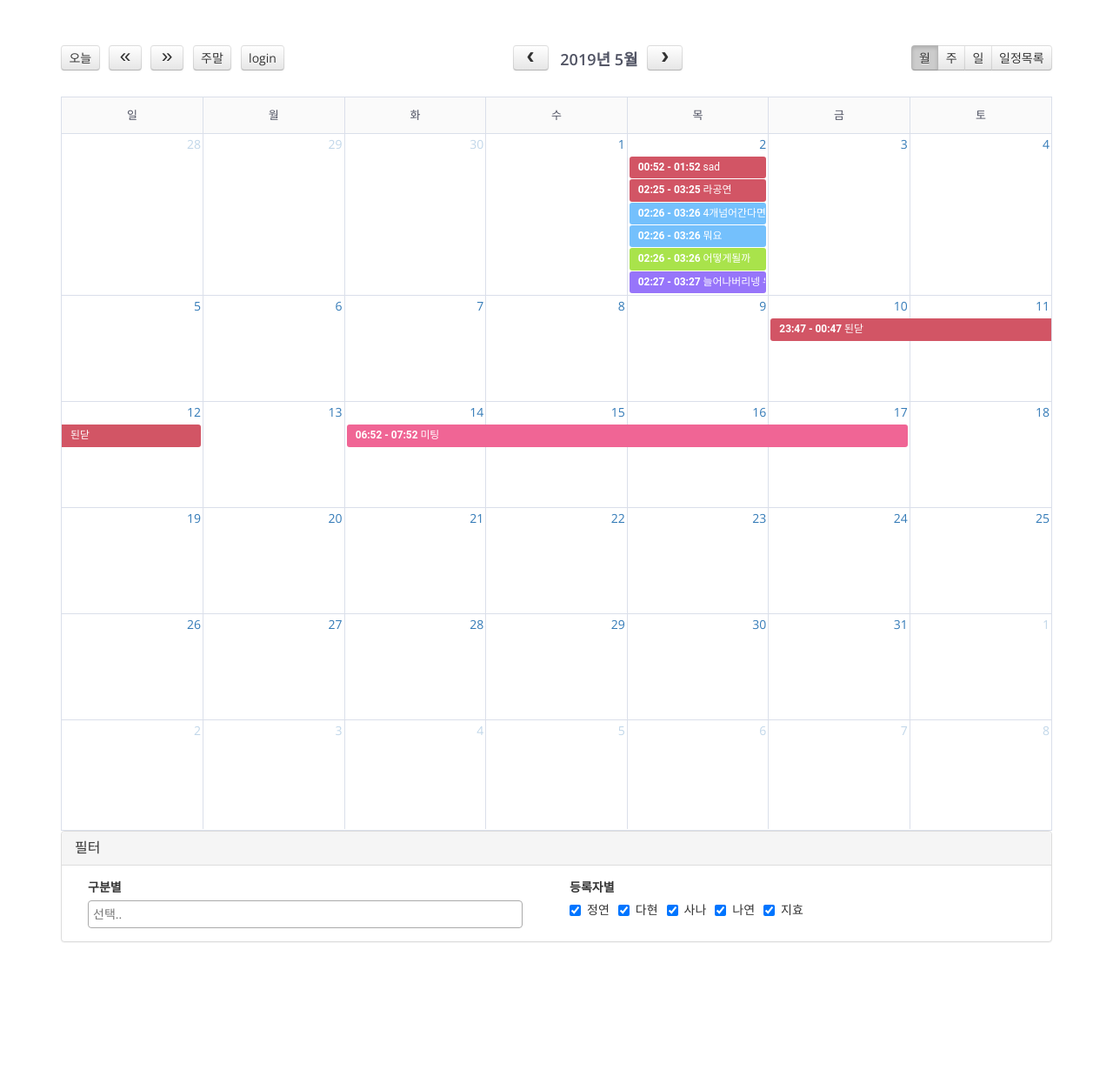
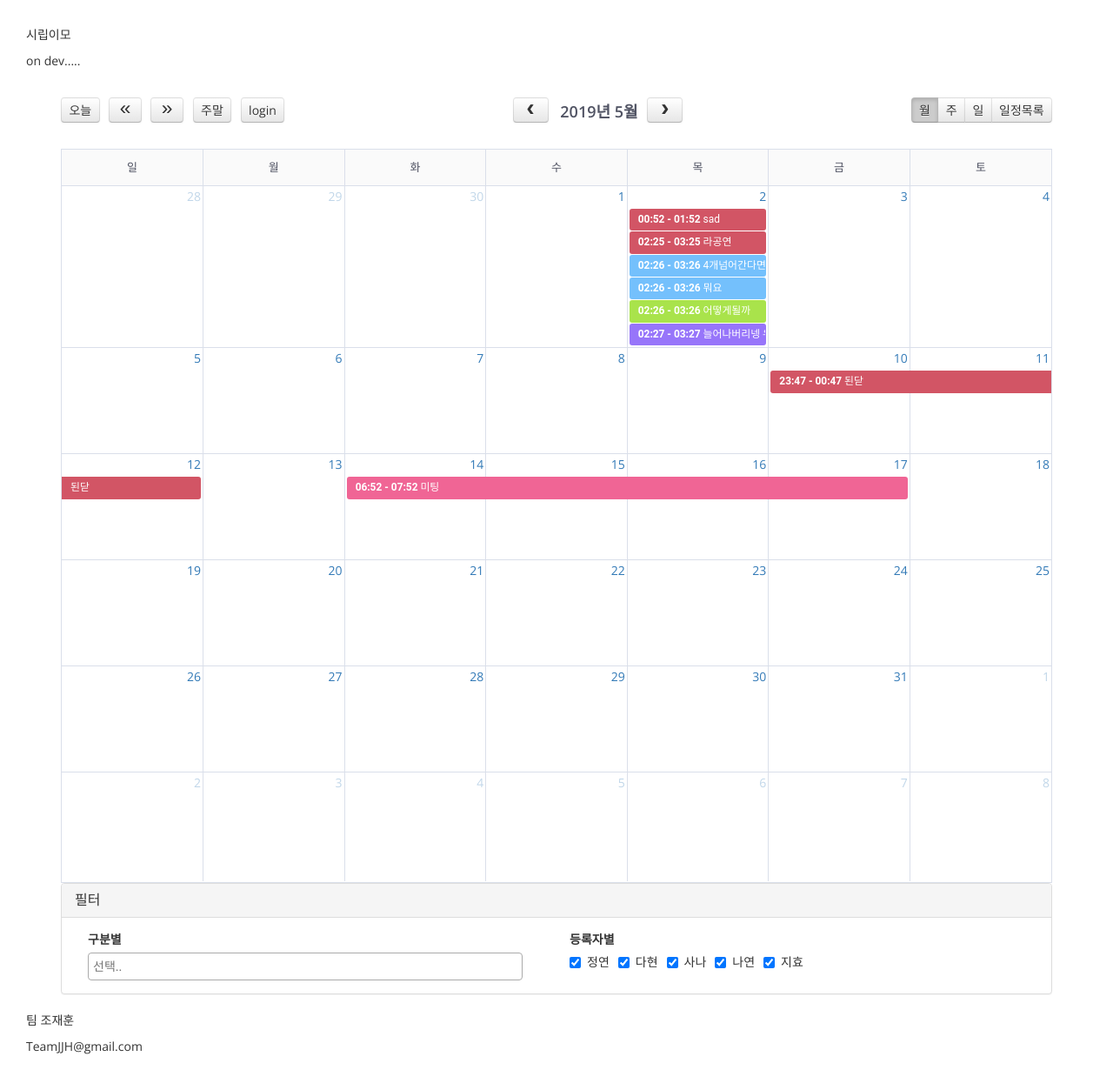
Before and after one commit to shininghyunho/sirib_imo, a Node server app: page / in a window 1280 px wide. Shown: the whole page at 87% size. Before the commit the page ends 1083 px from the top, so only its background shows below. Run offline with Node 20, Linux system fonts and the light colour scheme; lists and menus that the app fills with data are empty; some libraries are stand-ins or nearby versions.

Commit message:
하경민 front 만져보다가 절망감을 느낌, 일단 커밋 체험 ^^

```diff
--- a/public/css/main.css
+++ b/public/css/main.css
@@ -299,3 +299,21 @@
 #edit-color {
   color: #d25565;
 }
+
+/* 190911 hgm 수정*/
+
+#head,
+#contact-us{
+    background-color: #a9e34b;
+    text-align : center;
+    width : 100%;
+}
+
+#title{
+
+  font-size: 100px;
+}
+
+#subtitle{
+  font-size: 80px;
+}
--- a/public/index.html
+++ b/public/index.html
@@ -4,7 +4,7 @@
 <head>
     <meta charset="utf-8" />
     <meta http-equiv="X-UA-Compatible" content="IE=edge">
-    <title>FullCalendar Example</title>
+    <title>시립이모</title>
     <link rel=" shortcut icon" href="image/favicon.ico">
 
     <link rel="stylesheet" href="vendor/css/fullcalendar.min.css" />
@@ -20,6 +20,13 @@
 </head>
 
 <body>
+    <div class="head">
+        <header>
+            <p class="title">시립이모</p>
+            <p class="subtitle">on dev.....</p>
+        </header>
+    </div>
+
     <div class="container">
 
         <!-- 일자 클릭시 메뉴오픈 -->
@@ -167,6 +174,12 @@
         <!-- /.filter panel -->
     </div>
     <!-- /.container -->
+    <footer>
+        <div class="contact-us">
+            <p class="title">팀 조재훈</p>
+            <p class="subtitle">TeamJJH@gmail.com</p>
+        </div>
+        </footer>
 
     <script src="vendor/js/jquery.min.js"></script>
     <script src="vendor/js/bootstrap.min.js"></script>
```
